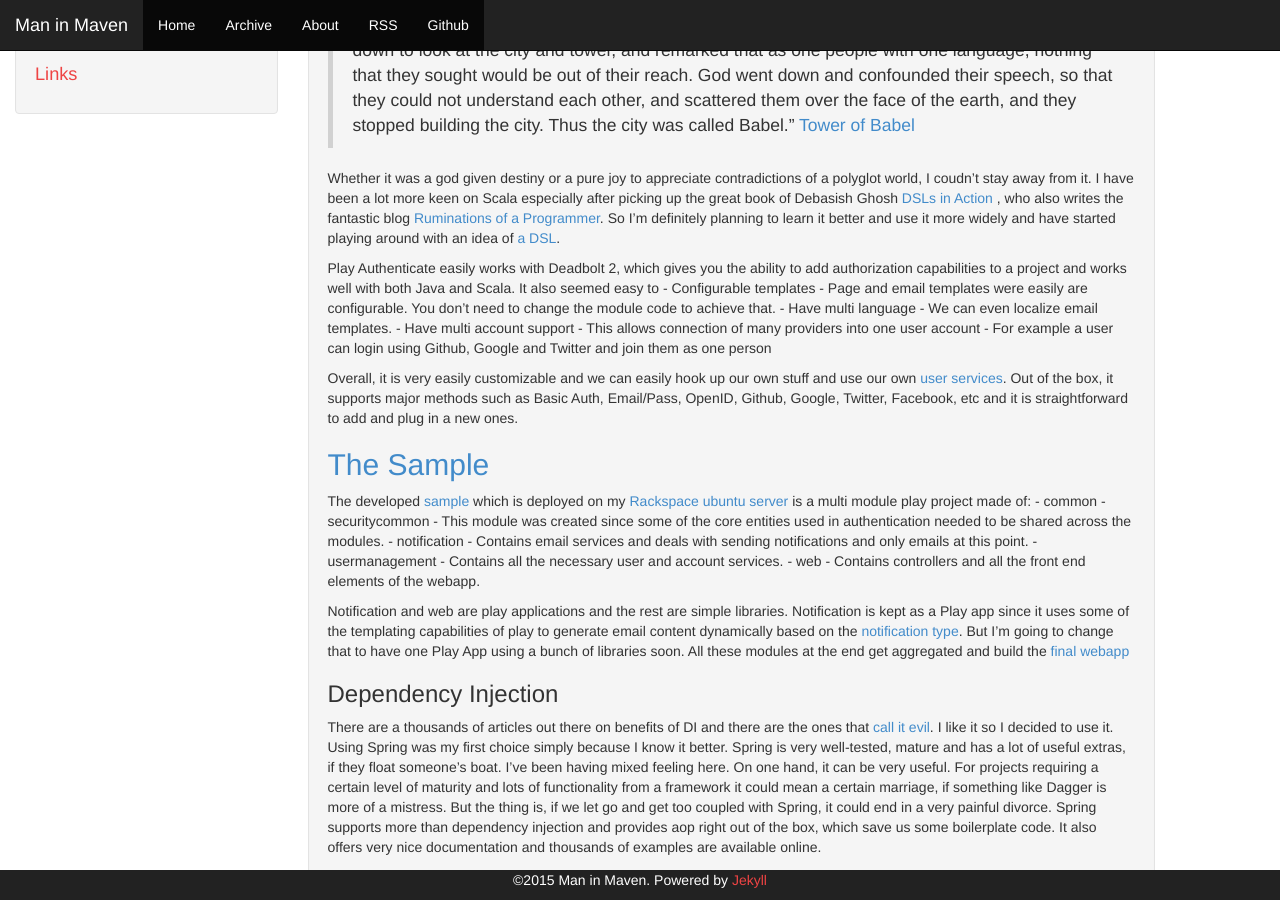
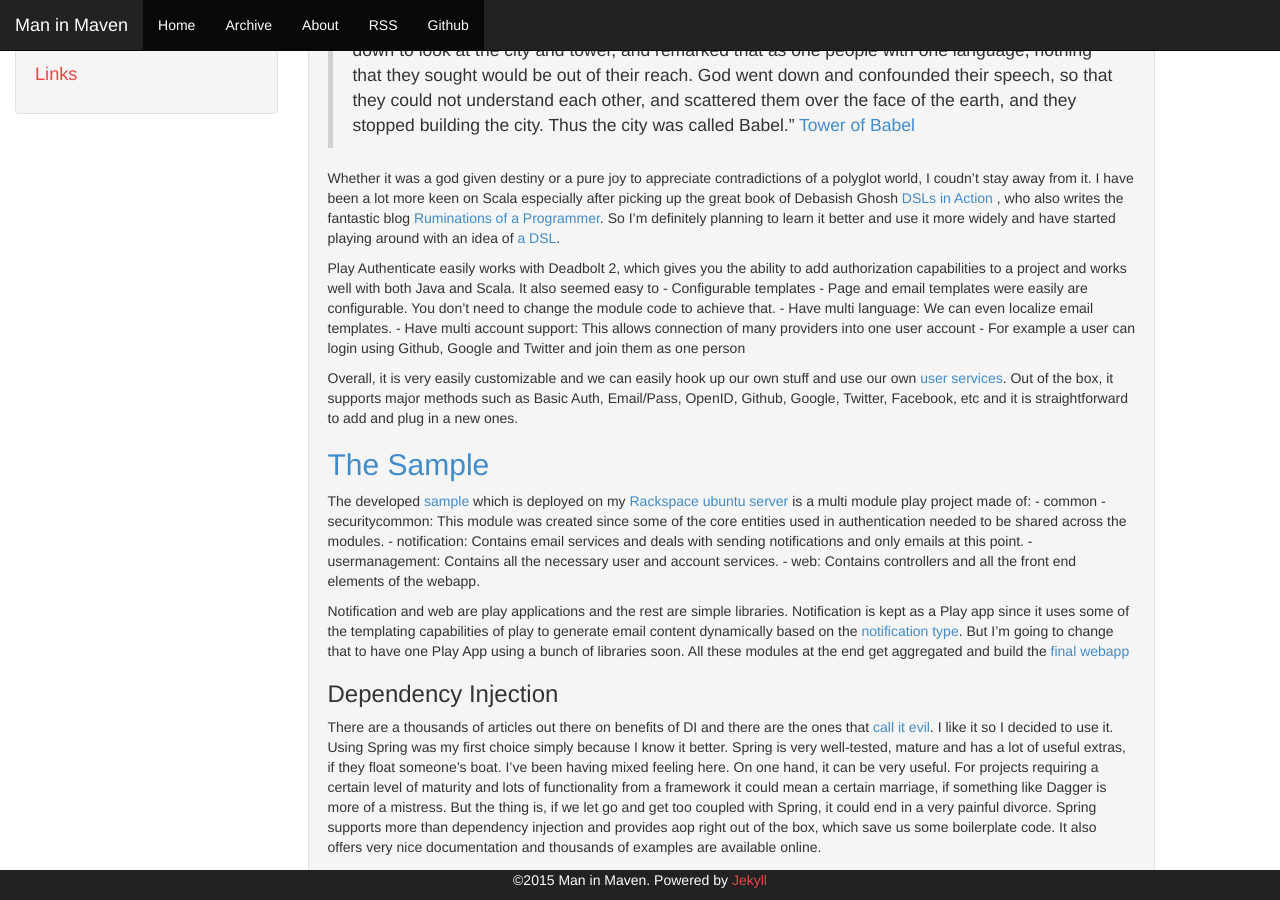
Before and after one commit to esfand-r/esfand-r.github.com, a Jekyll site: the page built from _posts/2015-05-12-fun-and-games-in-the-play-ground-authentication-and-authorization.markdown, in a window 1280 px wide and 900 px high, scrolled down 457 px. Built offline with Jekyll 4.4.1, drawn with Linux system fonts in a browser that asks for light colours; Markdown is read by kramdown in place of the engine named in the settings; comment, search, counter and statistics services are not loaded; part of the change alters nothing that is shown.

```diff
--- a/_posts/2015-05-12-fun-and-games-in-the-play-ground-authentication-and-authorization.markdown
+++ b/_posts/2015-05-12-fun-and-games-in-the-play-ground-authentication-and-authorization.markdown
@@ -27,18 +27,18 @@ I decided to start with Play Authenticate and my starting point was a [great exa
 Whether it was a god given destiny or a pure joy to appreciate contradictions of a polyglot world, I coudn’t stay away from it. I have been a lot more keen on Scala especially after picking up the great book of Debasish Ghosh [DSLs in Action](http://www.amazon.ca/DSLs-Action-Debasish-Ghosh/dp/1935182455/ref=sr_1_1?ie=UTF8&qid=1431472859&sr=8-1&keywords=dsl+in+action) , who also writes the fantastic blog  [Ruminations of a Programmer](http://debasishg.blogspot.ca/). So I’m definitely planning to learn it better and use it more widely and have started playing around with an idea of [a DSL](https://github.com/esfand-r/appdirect-client-dsl).
 
 Play Authenticate easily works with Deadbolt 2, which gives you the ability to add authorization capabilities to a project and works well with both Java and Scala. It also seemed easy to - Configurable templates - Page and email templates were easily are configurable. You don't need to change the module code to achieve that.
-	- Have multi language - We can even localize email templates.
-	- Have multi account support - This allows connection of many providers into one user account - For example a user can login using Github, Google and Twitter  and join them as one person
+	- Have multi language: We can even localize email templates.
+	- Have multi account support: This allows connection of many providers into one user account - For example a user can login using Github, Google and Twitter  and join them as one person
 
 Overall, it is very easily customizable and we can easily hook up our own stuff and use our own [user services](https://github.com/esfand-r/Play2.3-Spring-PlayAuthenticate-deadbolt2-and-mongo-with-morphia/tree/master/modules/usermanagement/src/main/java/com/mycane/usermanagement). Out of the box, it supports major methods such as Basic Auth, Email/Pass, OpenID, Github, Google, Twitter, Facebook, etc and it is straightforward to add and plug in a new ones.
 
 ## [The Sample](https://www.typesafe.com/activator/template/Play2.3-Spring-PlayAuthenticate-deadbolt2-and-mongo-with-morphia)
 The developed [sample](https://github.com/esfand-r/Play2.3-Spring-PlayAuthenticate-deadbolt2-and-mongo-with-morphia) which is deployed on my [Rackspace ubuntu server](http://www.mycane.io) is a multi module play project made of:
 	- common
-	- securitycommon - This module was created since some of the core entities used in authentication needed to be shared across the modules.
-	- notification - Contains email services and deals with sending notifications and only emails at this point.
-	- usermanagement - Contains all the necessary user and account services.
-	- web - Contains controllers and all the front end elements of the webapp.
+	- securitycommon: This module was created since some of the core entities used in authentication needed to be shared across the modules.
+	- notification: Contains email services and deals with sending notifications and only emails at this point.
+	- usermanagement: Contains all the necessary user and account services.
+	- web: Contains controllers and all the front end elements of the webapp.
 
 Notification and web are play applications and the rest are simple libraries. Notification is kept as a Play app since it uses some of the templating capabilities of play to generate email content dynamically based on the [notification type](https://github.com/esfand-r/Play2.3-Spring-PlayAuthenticate-deadbolt2-and-mongo-with-morphia/tree/master/modules/notification/app/com/mycane/notification/template). But I'm going to change that to have one Play App using a bunch of libraries soon. All these modules at the end get aggregated and build the [final webapp](https://github.com/esfand-r/Play2.3-Spring-PlayAuthenticate-deadbolt2-and-mongo-with-morphia/blob/master/build.sbt)
 
```
